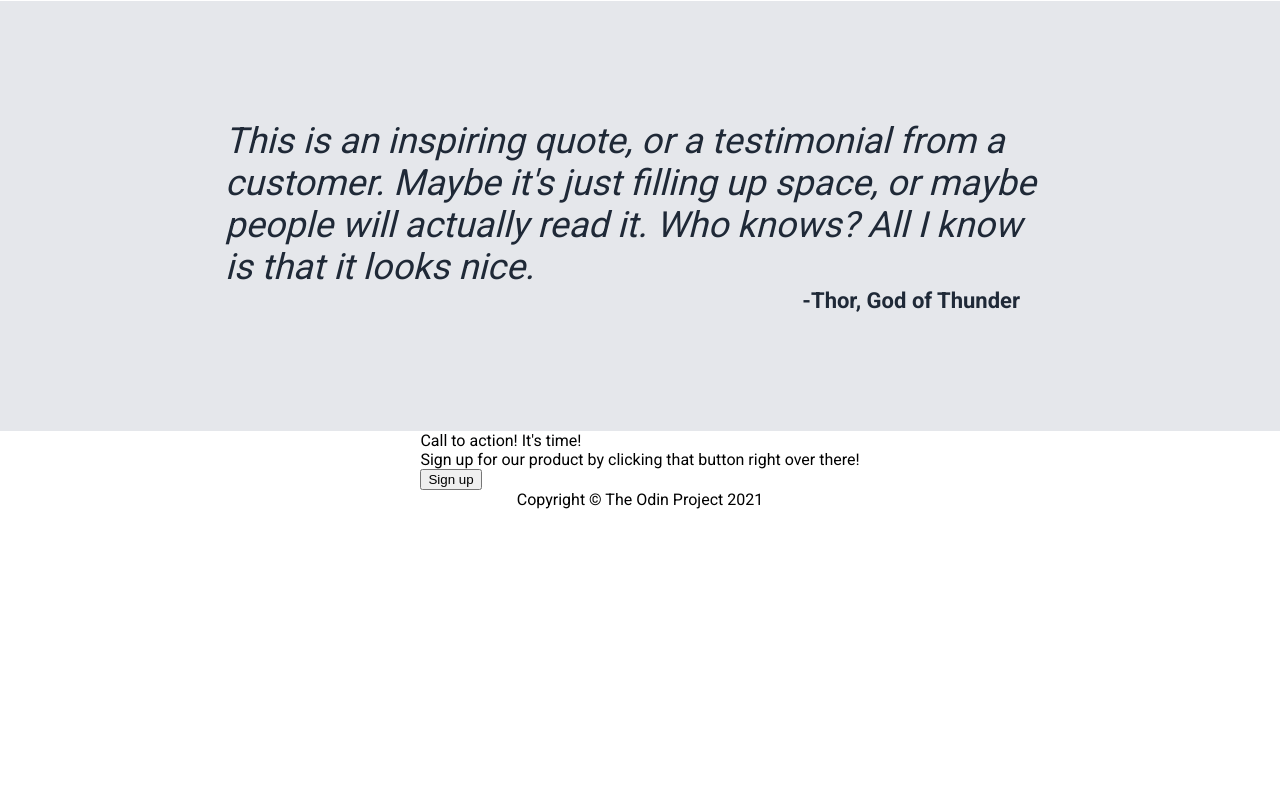
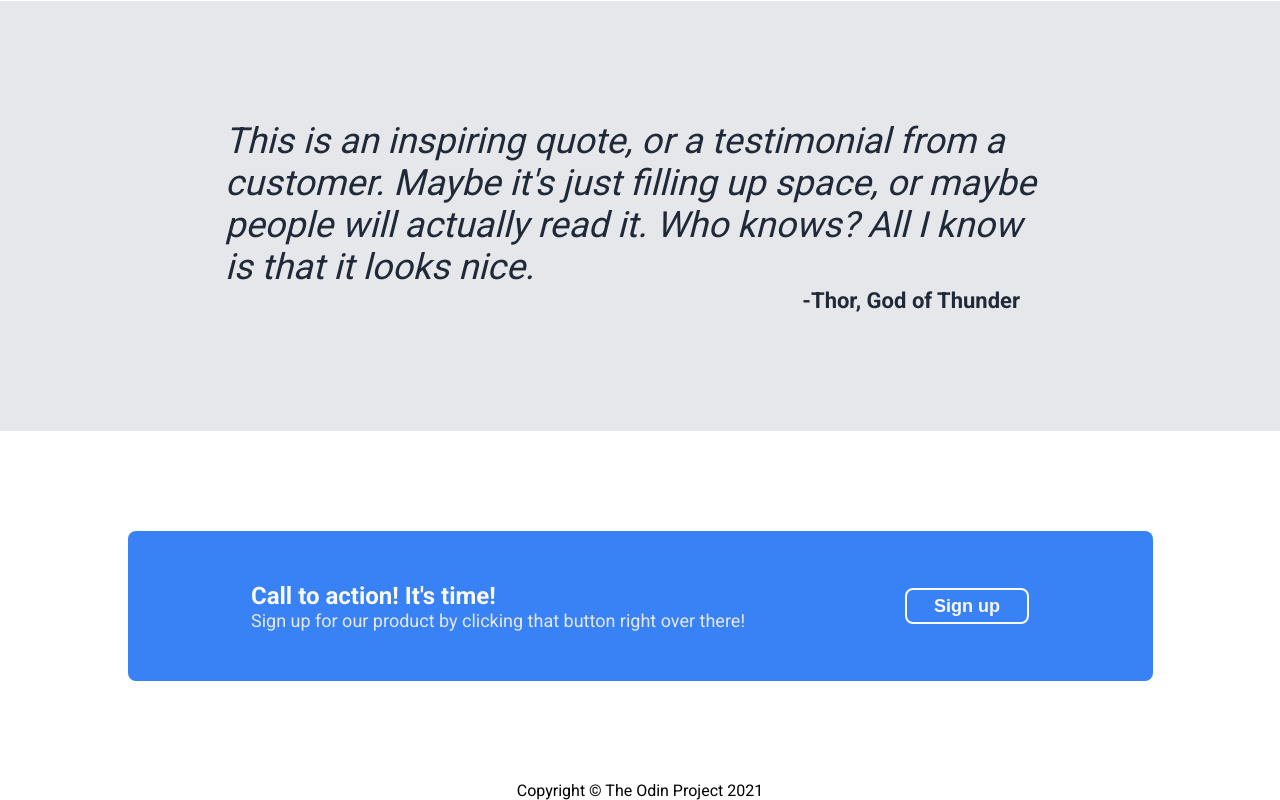
Before and after one commit to azrothe/odin-landing-page, a plain HTML site: page index.html in a window 1280 px wide. Shown: the part 1034-1834 px from the top of the page. Before the commit the page ends 1543 px from the top, so only its background shows below. Drawn offline with Linux system fonts and the light colour scheme.

Commit message:
Add CSS formatting for call to action section

```diff
--- a/style.css
+++ b/style.css
@@ -165,3 +165,48 @@ ul {
   color: #1F2937;
   padding-right: 35px;
 }
+
+.call-to-action {
+  display: flex;
+  justify-content: center;
+  align-items: center;
+  background-color: white;
+  width: 1440px;
+  height: 350px;
+}
+
+.call-to-action-box {
+  display: flex;
+  justify-content: center;
+  align-items: center;
+  background-color: #3882F6;
+  height: 150px;
+  width: 1025px;
+  border-radius: 8px;
+  gap: 160px;
+
+}
+
+.time {
+  color: #F9FAF8;
+  font-size: 24px;
+  font-weight: 800;
+}
+
+.sign-up {
+  color: #E5E7EB;
+  font-size: 18px;
+}
+
+.sign-up-button {
+  border-radius: 8px;
+  height: 36px;
+  width: 124px;
+  border: 0;
+  border: 2px solid;
+  border-color: #F9FAF8;
+  background-color: #3882F6;
+  color: #F9FAF8;
+  font-size: 18px;
+  font-weight: 700;
+}
```
